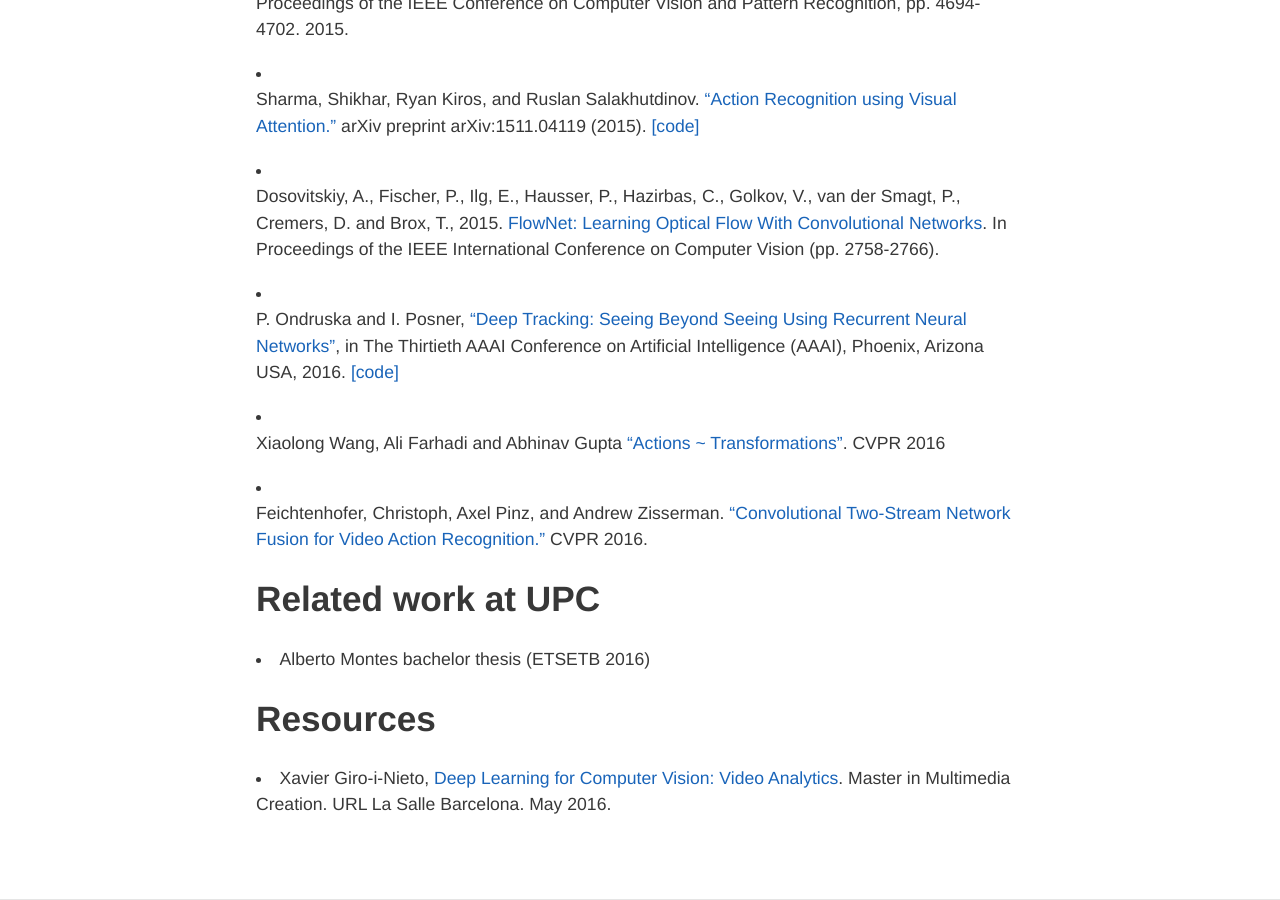
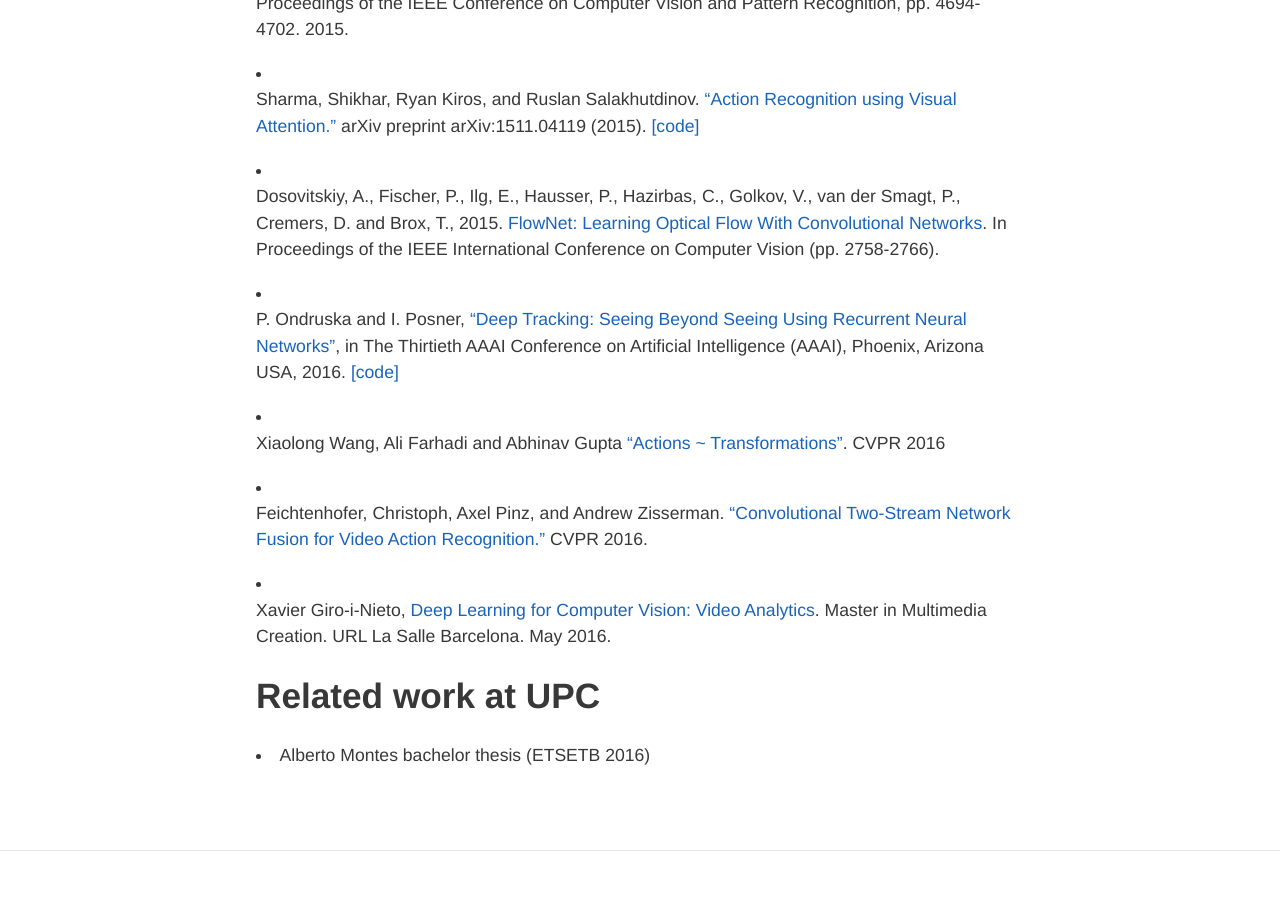
Before and after one commit to imatge-upc/telecombcn-2016-dlcv, a Jekyll site: the page built from activity.md, in a window 1280 px wide and 900 px high, scrolled down 1329 px. Built offline with Jekyll 4.4.1, drawn with Linux system fonts in a browser that asks for light colours; nearby versions of some CDN libraries; after the commit the page ends 2180 px from its top, so only the background shows below that; some of the changed text lies outside the part shown.

Commit message:
Update activity.md

```diff
--- a/activity.md
+++ b/activity.md
@@ -43,11 +43,8 @@ hide: true
 
 * Feichtenhofer, Christoph, Axel Pinz, and Andrew Zisserman. ["Convolutional Two-Stream Network Fusion for Video Action Recognition."](http://arxiv.org/abs/1604.06573) CVPR 2016.
 
+* Xavier Giro-i-Nieto, [Deep Learning for Computer Vision: Video Analytics](http://www.slideshare.net/xavigiro/deep-learning-for-computer-vision-34-video-analytics-lasalle-2016). Master in Multimedia Creation. URL La Salle Barcelona. May 2016.
+
 ## Related work at UPC
 
 * Alberto Montes bachelor thesis (ETSETB 2016)
-
-
-## Resources
-
-* Xavier Giro-i-Nieto, [Deep Learning for Computer Vision: Video Analytics](http://www.slideshare.net/xavigiro/deep-learning-for-computer-vision-34-video-analytics-lasalle-2016). Master in Multimedia Creation. URL La Salle Barcelona. May 2016.
```
Also changed, not shown: other parts of activity.md (+1 -1 lines).
